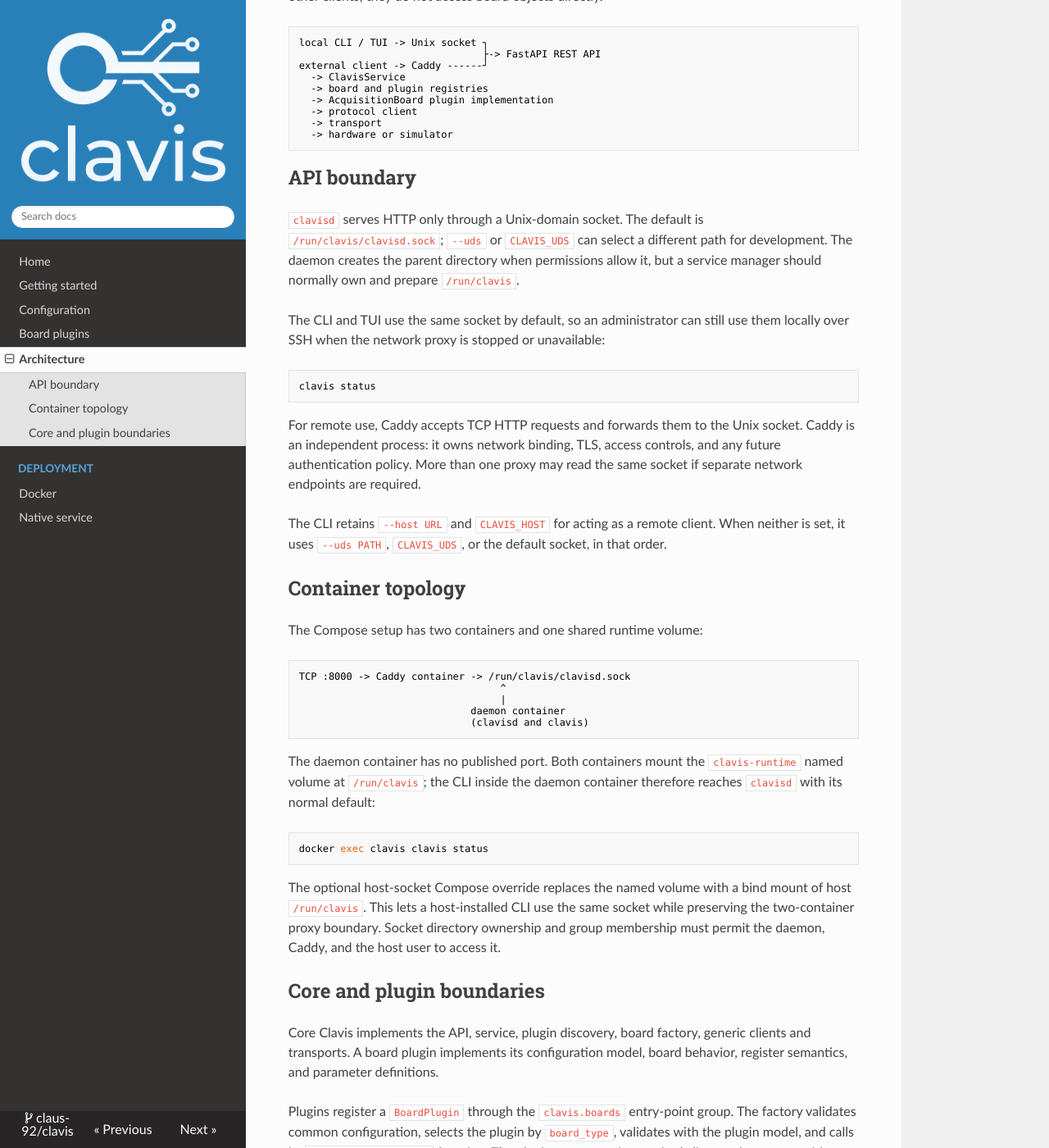
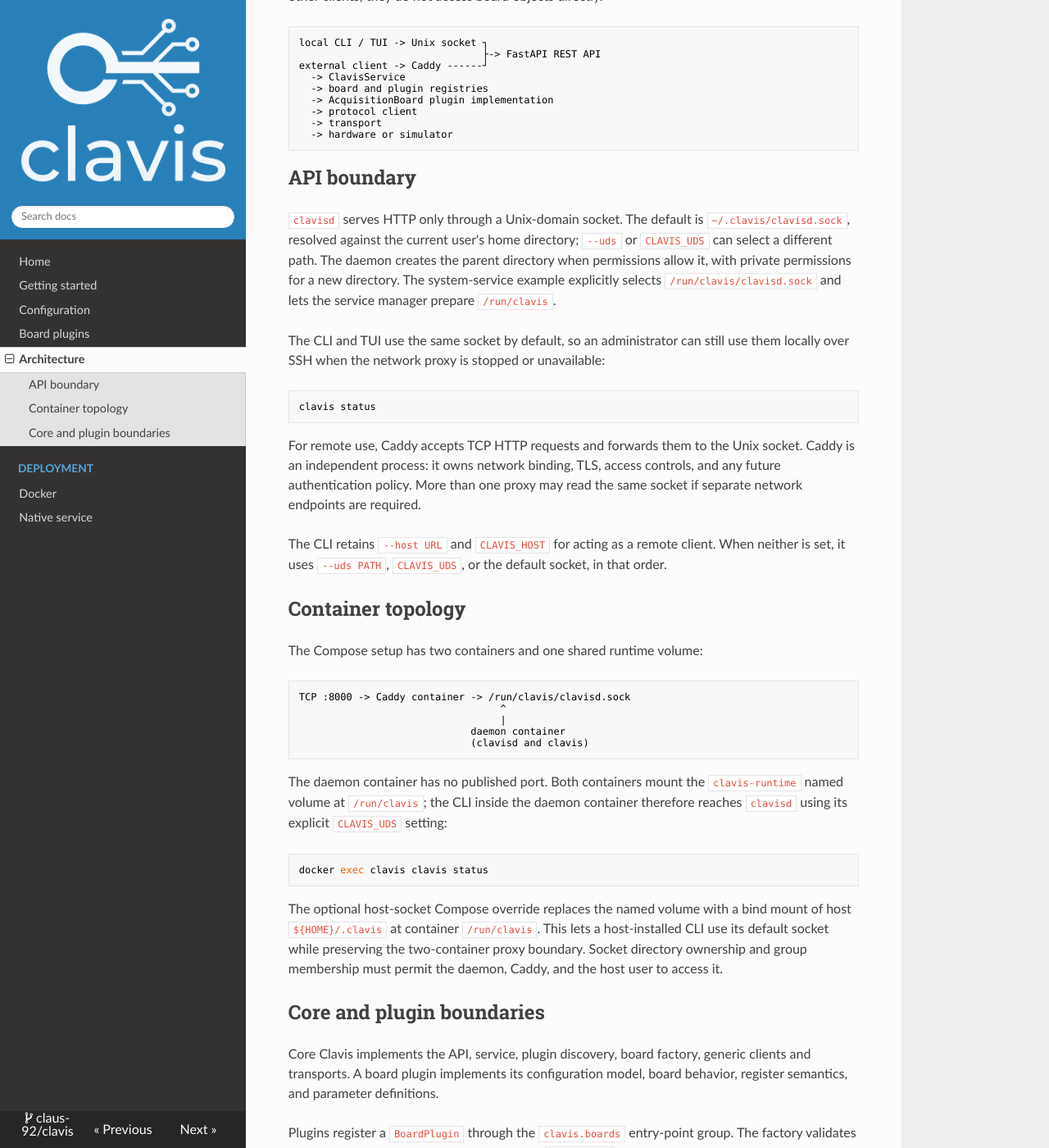
Before and after one commit to claus-92/clavis, an MkDocs documentation site: the page built from docs/architecture.md, in a window 1280 px wide and 1400 px high, scrolled down 201 px. Shown: the whole window at 82% size. Built offline with MkDocs 1.6.1, drawn with Linux system fonts in a browser that asks for light colours; nearby versions of some CDN libraries.

Commit message:
fix: default local socket to ~/.clavis/clavisd.sock
Allow unprivileged local startup by resolving the shared socket default in the user's home directory. Expand home-relative overrides and create new socket directories with private permissions.

Keep explicit /run paths for system services and containers, align the Docker host mount, and update documentation and regression tests.

````diff
--- a/compose.host-socket.yaml
+++ b/compose.host-socket.yaml
@@ -1,8 +1,8 @@
 services:
   daemon:
     volumes:
-      - /run/clavis:/run/clavis
+      - ${HOME}/.clavis:/run/clavis
 
   caddy:
     volumes:
-      - /run/clavis:/run/clavis
+      - ${HOME}/.clavis:/run/clavis
--- a/docs/architecture.md
+++ b/docs/architecture.md
@@ -18,9 +18,11 @@ external client -> Caddy ------┘
 ## API boundary
 
 `clavisd` serves HTTP only through a Unix-domain socket. The default is
-`/run/clavis/clavisd.sock`; `--uds` or `CLAVIS_UDS` can select a different path
-for development. The daemon creates the parent directory when permissions
-allow it, but a service manager should normally own and prepare `/run/clavis`.
+`~/.clavis/clavisd.sock`, resolved against the current user's home directory;
+`--uds` or `CLAVIS_UDS` can select a different path. The daemon creates the
+parent directory when permissions allow it, with private permissions for a
+new directory. The system-service example explicitly selects `/run/clavis/clavisd.sock`
+and lets the service manager prepare `/run/clavis`.
 
 The CLI and TUI use the same socket by default, so an administrator can still
 use them locally over SSH when the network proxy is stopped or unavailable:
@@ -52,15 +54,16 @@ TCP :8000 -> Caddy container -> /run/clavis/clavisd.sock
 
 The daemon container has no published port. Both containers mount the
 `clavis-runtime` named volume at `/run/clavis`; the CLI inside the daemon
-container therefore reaches `clavisd` with its normal default:
+container therefore reaches `clavisd` using its explicit `CLAVIS_UDS` setting:
 
 ```bash
 docker exec clavis clavis status
 ```
 
 The optional host-socket Compose override replaces the named volume with a
-bind mount of host `/run/clavis`. This lets a host-installed CLI use the same
-socket while preserving the two-container proxy boundary. Socket directory
+bind mount of host `${HOME}/.clavis` at container `/run/clavis`. This lets a
+host-installed CLI use its default socket while preserving the two-container
+proxy boundary. Socket directory
 ownership and group membership must permit the daemon, Caddy, and the host
 user to access it.
 
````
Also changed, not shown: README.md (+2 -3 lines), docs/docker.md (+6 -5 lines), docs/getting-started.md (+6 -5 lines), docs/index.md (+2 -3 lines), docs/native-service.md (+8 -2 lines), 7 other files.
